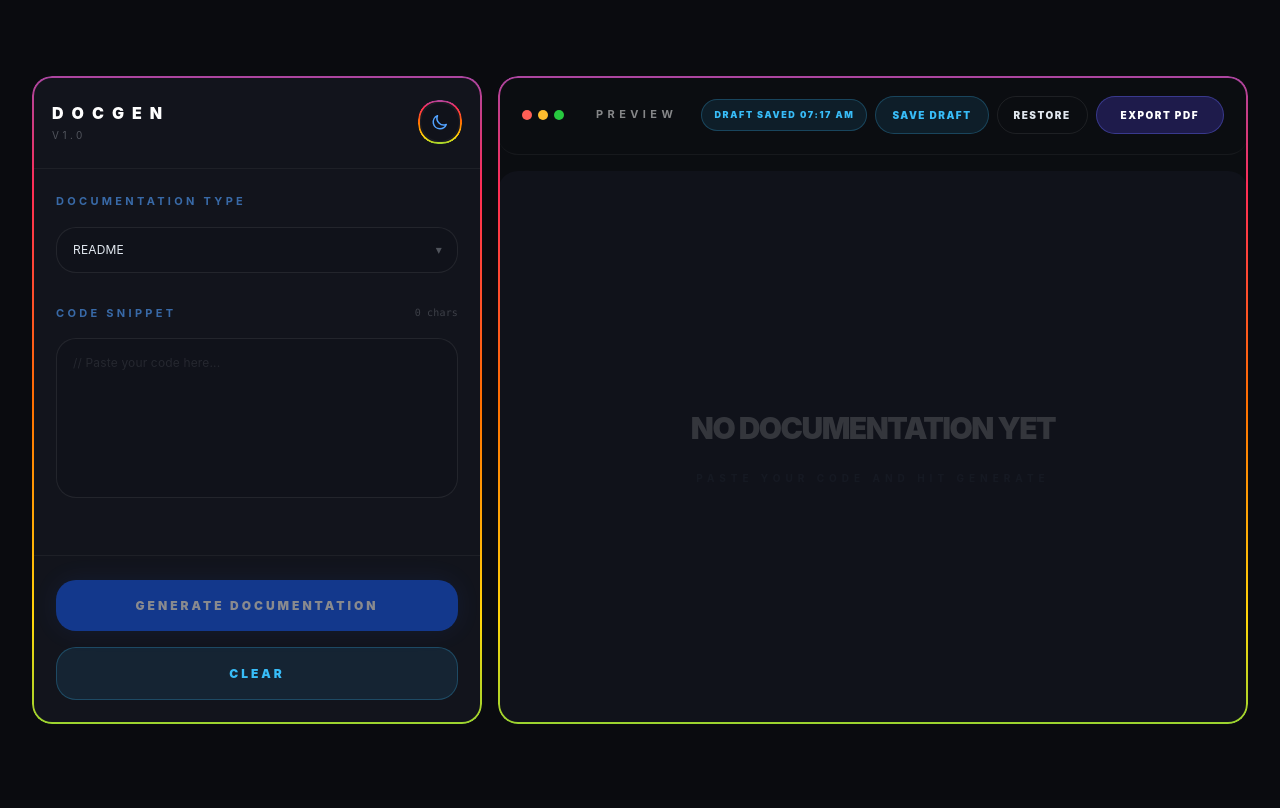
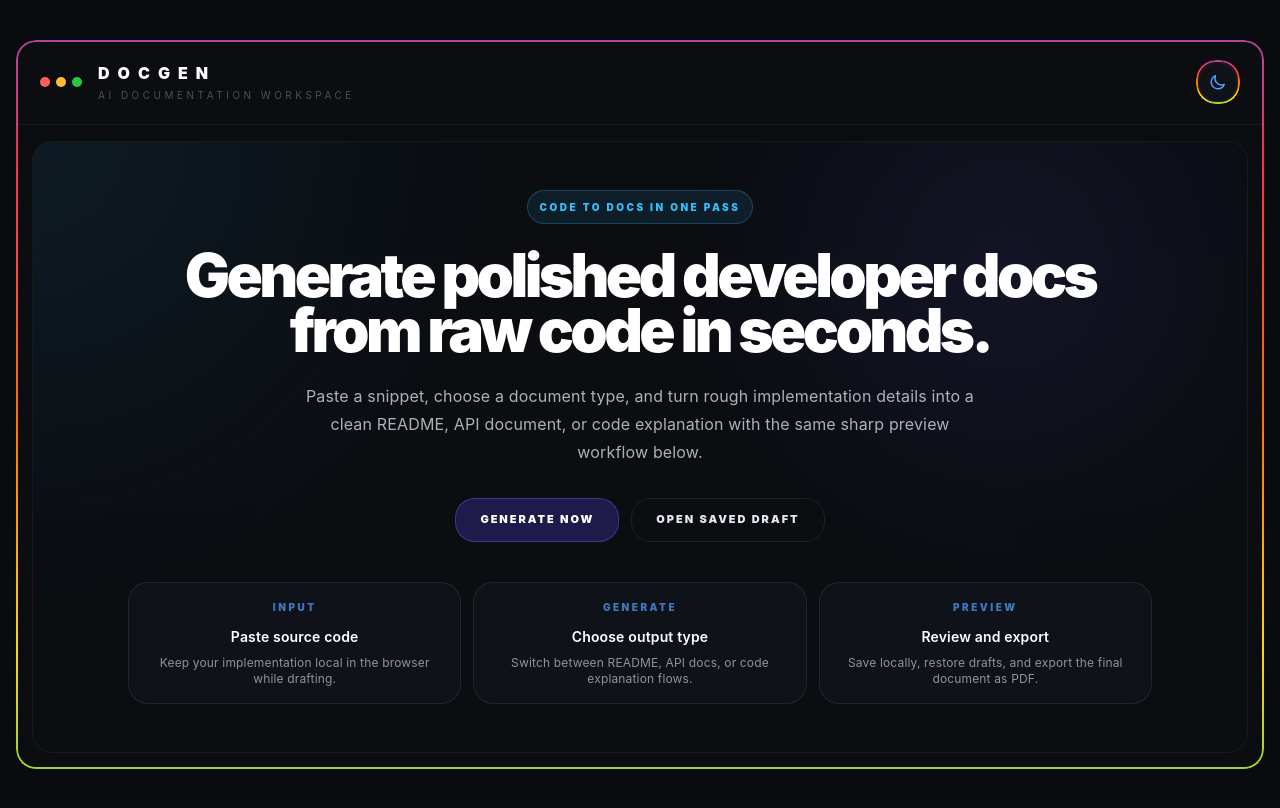
Before and after one commit to ka-te-vey/Doc_Gen, a React (Vite) app in the folder frontend/: page / in a window 1280 px wide. Built offline with nearby package versions, Linux system fonts and the light colour scheme.

Commit message:
add hero section page

```diff
--- a/frontend/src/App.jsx
+++ b/frontend/src/App.jsx
@@ -1,4 +1,5 @@
 import { useState, useEffect } from "react"
+import Hero from "./component/Hero"
 import Sidebar from "./component/Sidebar"
 import Preview from "./component/Preview"
 import ExportModal from "./component/ExportModal"
@@ -62,6 +63,7 @@ export default function App() {
     if (typeof window === "undefined") return "dark"
     return localStorage.getItem(THEME_STORAGE_KEY) || "dark"
   })
+  const [isGeneratorView, setIsGeneratorView] = useState(false)
   const [isGenerating, setIsGenerating] = useState(false)
   const [hasSavedDraft, setHasSavedDraft] = useState(() => hasStoredValue(DRAFT_STORAGE_KEY))
   const [lastSavedAt, setLastSavedAt] = useState(() => hasStoredValue(DRAFT_STORAGE_KEY) ? Date.now() : null)
@@ -76,6 +78,22 @@ export default function App() {
     }
     localStorage.setItem(THEME_STORAGE_KEY, theme)
   }, [theme])
+
+  useEffect(() => {
+    if (typeof window === "undefined") return
+
+    const currentState = window.history.state || {}
+    if (currentState.view !== "hero" && currentState.view !== "generator") {
+      window.history.replaceState({ ...currentState, view: "hero" }, "")
+    }
+
+    const handlePopState = (event) => {
+      setIsGeneratorView(event.state?.view === "generator")
+    }
+
+    window.addEventListener("popstate", handlePopState)
+    return () => window.removeEventListener("popstate", handlePopState)
+  }, [])
 
   useEffect(() => {
     if (typeof window === "undefined") return
@@ -120,6 +138,27 @@ export default function App() {
     setSidebarData(restoredSidebarData)
     setPreviewData(restoredPreviewData)
     setHasSavedDraft(hasStoredValue(DRAFT_STORAGE_KEY))
+  }
+
+  const openGeneratorView = () => {
+    if (typeof window !== "undefined" && window.history.state?.view !== "generator") {
+      window.history.pushState({ ...(window.history.state || {}), view: "generator" }, "")
+    }
+    setIsGeneratorView(true)
+  }
+
+  const openSavedDraft = () => {
+    restoreDraftFromStorage()
+    openGeneratorView()
+  }
+
+  const returnToHero = () => {
+    if (typeof window !== "undefined" && window.history.state?.view === "generator") {
+      window.history.back()
+      return
+    }
+
+    setIsGeneratorView(false)
   }
 
   const generateFromDraft = async () => {
@@ -172,6 +211,7 @@ export default function App() {
       {/* Background Gradients for depth (No animations for performance) */}
       <div className="absolute inset-0 z-0 opacity-20 pointer-events-none" style={{ background: 'var(--page-bg)' }}></div>
 
+      {isGeneratorView ? (
         <div className="w-full max-w-[1400px] mx-auto flex flex-col lg:flex-row gap-4 rounded-[20px] p-4 relative z-10 lg:h-[85vh]">
           <Sidebar
             documentData={sidebarData}
@@ -186,6 +226,7 @@ export default function App() {
           <main className="flex-1 min-h-0 overflow-hidden relative">
             <Preview
               documentData={previewData}
+              onBack={returnToHero}
               onExportClick={() => setIsExportModalOpen(true)}
               onSaveDraft={saveDraftToStorage}
               onRestoreDraft={restoreDraftFromStorage}
@@ -195,6 +236,15 @@ export default function App() {
             />
           </main>
         </div>
+      ) : (
+        <Hero
+          hasSavedDraft={hasSavedDraft}
+          onStartGenerating={openGeneratorView}
+          onOpenSavedDraft={openSavedDraft}
+          theme={theme}
+          toggleTheme={toggleTheme}
+        />
+      )}
 
       {isExportModalOpen && (
         <ExportModal
--- /dev/null
+++ b/frontend/src/component/Hero.jsx
@@ -0,0 +1,88 @@
+import { HiOutlineMoon, HiOutlineSun } from "react-icons/hi"
+
+export default function Hero({ hasSavedDraft, onStartGenerating, onOpenSavedDraft, theme, toggleTheme }) {
+  return (
+    <div className="w-full max-w-[1400px] mx-auto relative z-10">
+      <div className="rounded-[20px] rgb-animate-border relative overflow-visible" style={{ '--panel-inner-bg': 'var(--preview-bg)', color: 'var(--text)' }}>
+        <div className="panel-inner rounded-[20px] min-h-[78vh] flex flex-col">
+          <div className="flex items-center justify-between border-b border-white/5 px-6 py-5">
+            <div className="flex items-center gap-4">
+              <div className="flex gap-1.5">
+                <span className="h-2.5 w-2.5 rounded-full bg-[#ff5f56]"></span>
+                <span className="h-2.5 w-2.5 rounded-full bg-[#ffbd2e]"></span>
+                <span className="h-2.5 w-2.5 rounded-full bg-[#27c93f]"></span>
+              </div>
+              <div>
+                <div className="text-[16px] tracking-[0.5em] uppercase font-black" style={{ color: 'var(--text-h)' }}>DocGen</div>
+                <div className="text-[10px] uppercase tracking-[0.35em] opacity-30">AI documentation workspace</div>
+              </div>
+            </div>
+            <button
+              onClick={toggleTheme}
+              className="h-11 w-11 rounded-[20px] transition-transform active:scale-95 rgb-animate-border relative overflow-hidden"
+              style={{ '--panel-inner-bg': 'var(--code-bg)' }}
+              title={`Switch to ${theme === 'dark' ? 'light' : 'dark'} mode`}
+            >
+              <span className="panel-inner m-[2px] flex h-[calc(100%-4px)] w-[calc(100%-4px)] items-center justify-center rounded-[18px] border border-white/5 bg-white/5 text-lg shadow-lg transition-colors hover:bg-white/10">
+                {theme === 'dark' ? <HiOutlineMoon className="text-blue-400" /> : <HiOutlineSun className="text-amber-400" />}
+              </span>
+            </button>
+          </div>
+
+          <div className="flex-1 p-4">
+            <section className="rounded-[20px] border border-white/5 bg-transparent p-8 md:p-12 relative overflow-hidden min-h-full flex items-center justify-center">
+              <div className="absolute inset-0 opacity-70 pointer-events-none" style={{ background: "radial-gradient(circle at top left, rgba(56,189,248,0.12), transparent 35%), radial-gradient(circle at 80% 20%, rgba(94,92,230,0.14), transparent 30%)" }}></div>
+              <div className="relative z-10 mx-auto flex w-full max-w-5xl flex-col items-center text-center">
+                <div className="inline-flex rounded-full border px-3 py-2 text-[10px] font-black uppercase tracking-[0.25em]" style={{ borderColor: 'var(--accent-border)', backgroundColor: 'var(--accent-bg)', color: 'var(--accent)' }}>
+                  Code to docs in one pass
+                </div>
+                <h1 className="mt-6 text-4xl md:text-6xl font-black tracking-[-0.06em] leading-[0.92]" style={{ color: 'var(--text-h)' }}>
+                  Generate polished developer docs from raw code in seconds.
+                </h1>
+                <p className="mt-6 max-w-2xl text-sm md:text-base leading-7 opacity-75">
+                  Paste a snippet, choose a document type, and turn rough implementation details into a clean README, API document, or code explanation with the same sharp preview workflow below.
+                </p>
+
+                <div className="mt-8 flex flex-wrap items-center justify-center gap-3">
+                  <button
+                    onClick={onStartGenerating}
+                    className="rounded-[20px] px-6 py-3 text-[11px] font-black uppercase tracking-[0.18em] transition-all rainbow-button"
+                  >
+                    Generate Now
+                  </button>
+                  {hasSavedDraft && (
+                    <button
+                      onClick={onOpenSavedDraft}
+                      className="rounded-[20px] border px-6 py-3 text-[11px] font-black uppercase tracking-[0.18em] transition-all hover:bg-white/5"
+                      style={{ borderColor: 'var(--border)', color: 'var(--text)' }}
+                    >
+                      Open Saved Draft
+                    </button>
+                  )}
+                </div>
+
+                <div className="mt-10 grid w-full max-w-5xl gap-3 md:grid-cols-3">
+                  <div className="rounded-[20px] border p-4" style={{ borderColor: 'var(--border)', backgroundColor: 'var(--code-bg)' }}>
+                    <div className="text-[10px] font-black uppercase tracking-[0.25em] text-blue-400/70">Input</div>
+                    <div className="mt-3 text-sm font-semibold" style={{ color: 'var(--text-h)' }}>Paste source code</div>
+                    <div className="mt-2 text-xs opacity-60">Keep your implementation local in the browser while drafting.</div>
+                  </div>
+                  <div className="rounded-[20px] border p-4" style={{ borderColor: 'var(--border)', backgroundColor: 'var(--code-bg)' }}>
+                    <div className="text-[10px] font-black uppercase tracking-[0.25em] text-blue-400/70">Generate</div>
+                    <div className="mt-3 text-sm font-semibold" style={{ color: 'var(--text-h)' }}>Choose output type</div>
+                    <div className="mt-2 text-xs opacity-60">Switch between README, API docs, or code explanation flows.</div>
+                  </div>
+                  <div className="rounded-[20px] border p-4" style={{ borderColor: 'var(--border)', backgroundColor: 'var(--code-bg)' }}>
+                    <div className="text-[10px] font-black uppercase tracking-[0.25em] text-blue-400/70">Preview</div>
+                    <div className="mt-3 text-sm font-semibold" style={{ color: 'var(--text-h)' }}>Review and export</div>
+                    <div className="mt-2 text-xs opacity-60">Save locally, restore drafts, and export the final document as PDF.</div>
+                  </div>
+                </div>
+              </div>
+            </section>
+          </div>
+        </div>
+      </div>
+    </div>
+  )
+}
--- a/frontend/src/component/Preview.jsx
+++ b/frontend/src/component/Preview.jsx
@@ -13,7 +13,7 @@ function formatSavedTime(lastSavedAt) {
   })
 }
 
-function Preview({ documentData, onExportClick, onSaveDraft, onRestoreDraft, hasSavedDraft, lastSavedAt, isGenerating }) {
+function Preview({ documentData, onBack, onExportClick, onSaveDraft, onRestoreDraft, hasSavedDraft, lastSavedAt, isGenerating }) {
   const markdownComponents = useMemo(() => ({
     code({ inline, className, children, ...props }) {
       const match = /language-(\w+)/.exec(className || '')
@@ -53,6 +53,13 @@ function Preview({ documentData, onExportClick, onSaveDraft, onRestoreDraft, has
             <span className="ml-4 opacity-50 font-bold" style={{ color: 'var(--text-h)' }}>PREVIEW</span>
           </div>
           <div className="flex flex-wrap items-center gap-2 md:justify-end">
+            <button
+              onClick={onBack}
+              className="rounded-[20px] border px-4 py-2.5 text-[10px] font-black tracking-[0.15em] transition-all hover:bg-white/5"
+              style={{ borderColor: 'var(--border)', color: 'var(--text)' }}
+            >
+              BACK
+            </button>
             <div
               className="rounded-full px-3 py-2 text-[9px] font-black tracking-[0.18em]"
               style={{
```
Lines whose indentation alone changed are shown as unchanged.
